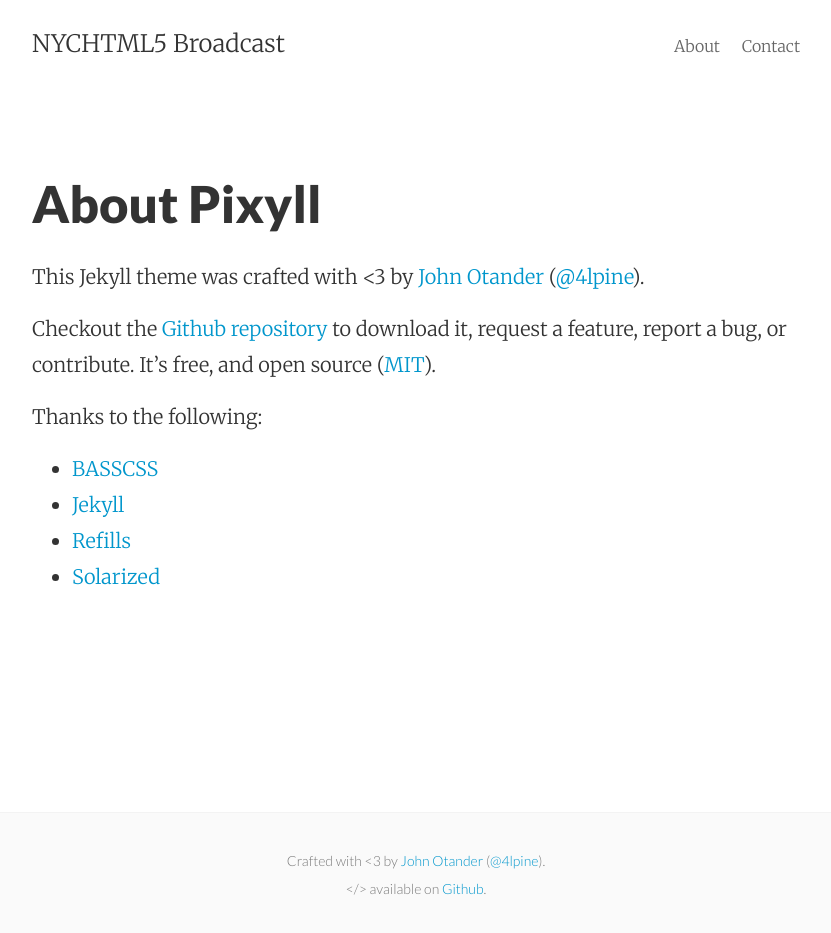
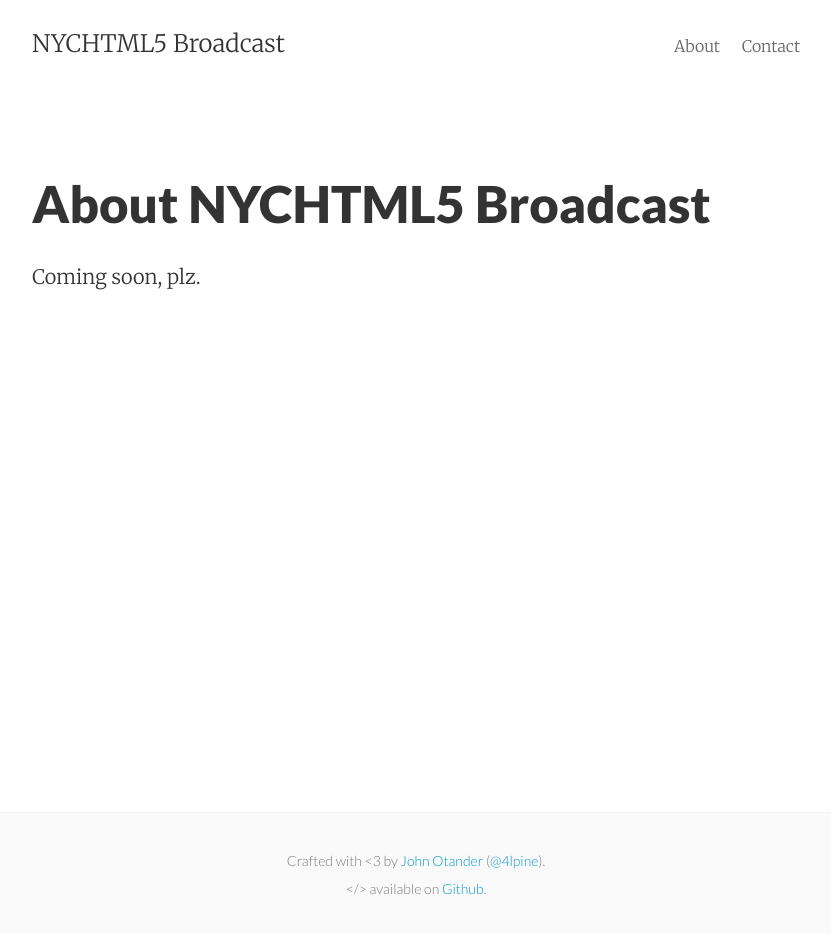
Before and after one commit to nychtml5/broadcast, a Jekyll site: the page built from about.md, in a window 1280 px wide. Shown: the whole page, without its empty margins (224-1055 px from the left). Built offline with Jekyll 4.4.1, drawn with Linux system fonts in a browser that asks for light colours; Markdown is read by kramdown in place of the engine named in the settings.

Commit message:
about us

```diff
--- a/about.md
+++ b/about.md
@@ -1,19 +1,7 @@
 ---
 layout: page
-title: About Pixyll
+title: About NYCHTML5 Broadcast
 permalink: /about/
 ---
 
-This Jekyll theme was crafted with <3 by [John Otander](http://johnotander.com)
-([@4lpine](https://twitter.com/4lpine)).
-
-Checkout the [Github repository](https://github.com/johnotander/pixyll) to download it,
-request a feature, report a bug, or contribute. It's free, and open source
-([MIT](http://opensource.org/licenses/MIT)).
-
-Thanks to the following:
-
-* [BASSCSS](http://basscss.com)
-* [Jekyll](http://jekyllrb.com)
-* [Refills](http://refills.bourbon.io/)
-* [Solarized](http://ethanschoonover.com/solarized)
+Coming soon, plz.
```
